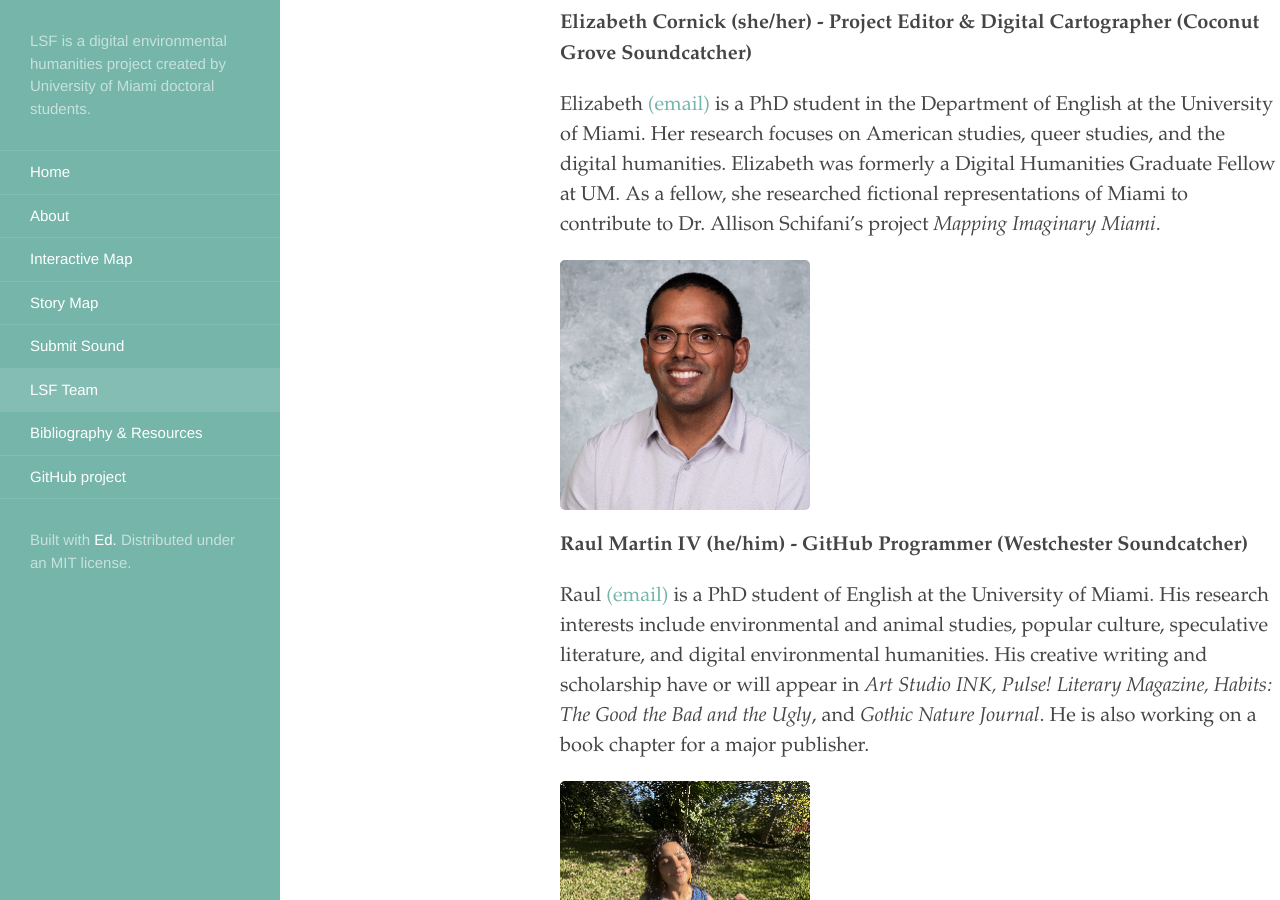
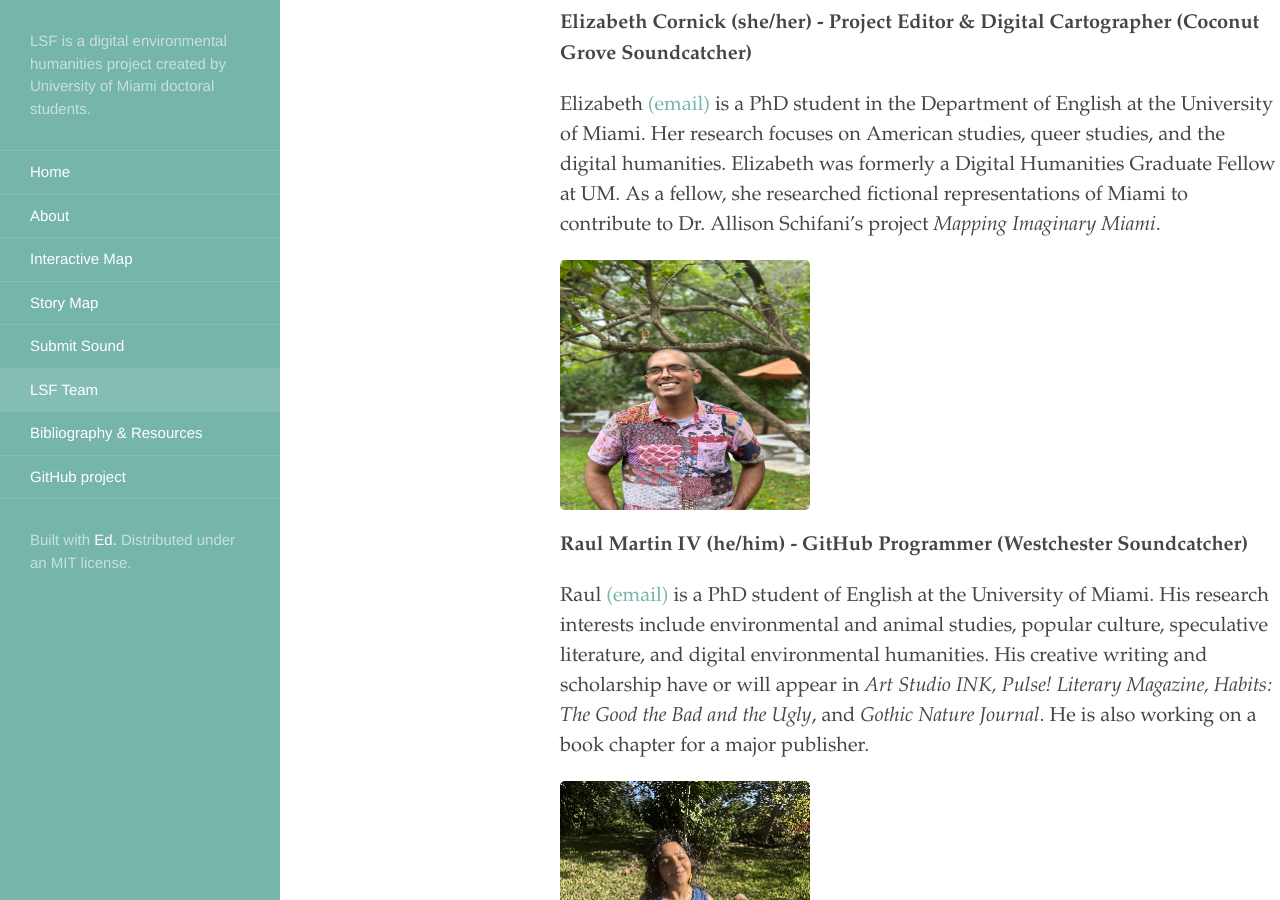
Before and after one commit to rm4-25/lsf_3, a Jekyll site: the page built from LSF Team.md, in a window 1280 px wide and 900 px high, scrolled down 362 px. Built offline with Jekyll 4.4.1, drawn with Linux system fonts in a browser that asks for light colours.

Commit message:
Update LSF Team.md
Added raul green headshot.

```diff
--- a/LSF Team.md
+++ b/LSF Team.md
@@ -12,7 +12,7 @@
 
 Elizabeth [(email)](mailto:emc988@miami.edu) is a PhD student in the Department of English at the University of Miami. Her research focuses on American studies, queer studies, and the digital humanities. Elizabeth was formerly a Digital Humanities Graduate Fellow at UM. As a fellow, she researched fictional representations of Miami to contribute to Dr. Allison Schifani’s project _Mapping Imaginary Miami_.
 
-<img src="https://github.com/rm4-25/lsf_3/blob/main/assets/Raul_Headshot_2024.jpeg?raw=true" width="250" height="250">
+<img src="https://github.com/rm4-25/lsf_3/blob/main/assets/Raul_Green%20Headshot_2025.jpg" width="250" height="250">
 
 **Raul Martin IV (he/him) - GitHub Programmer (Westchester Soundcatcher)**
 
```
